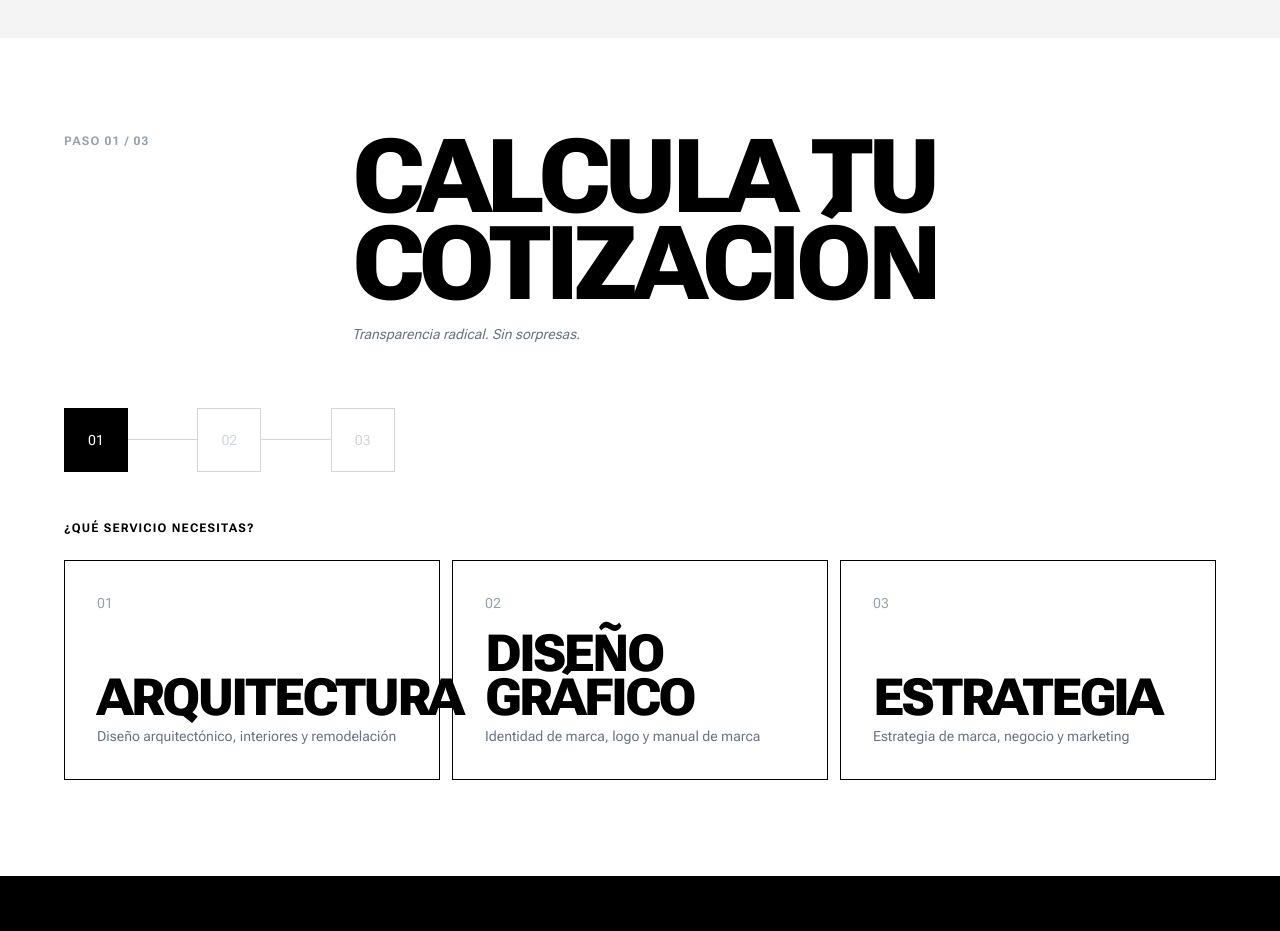
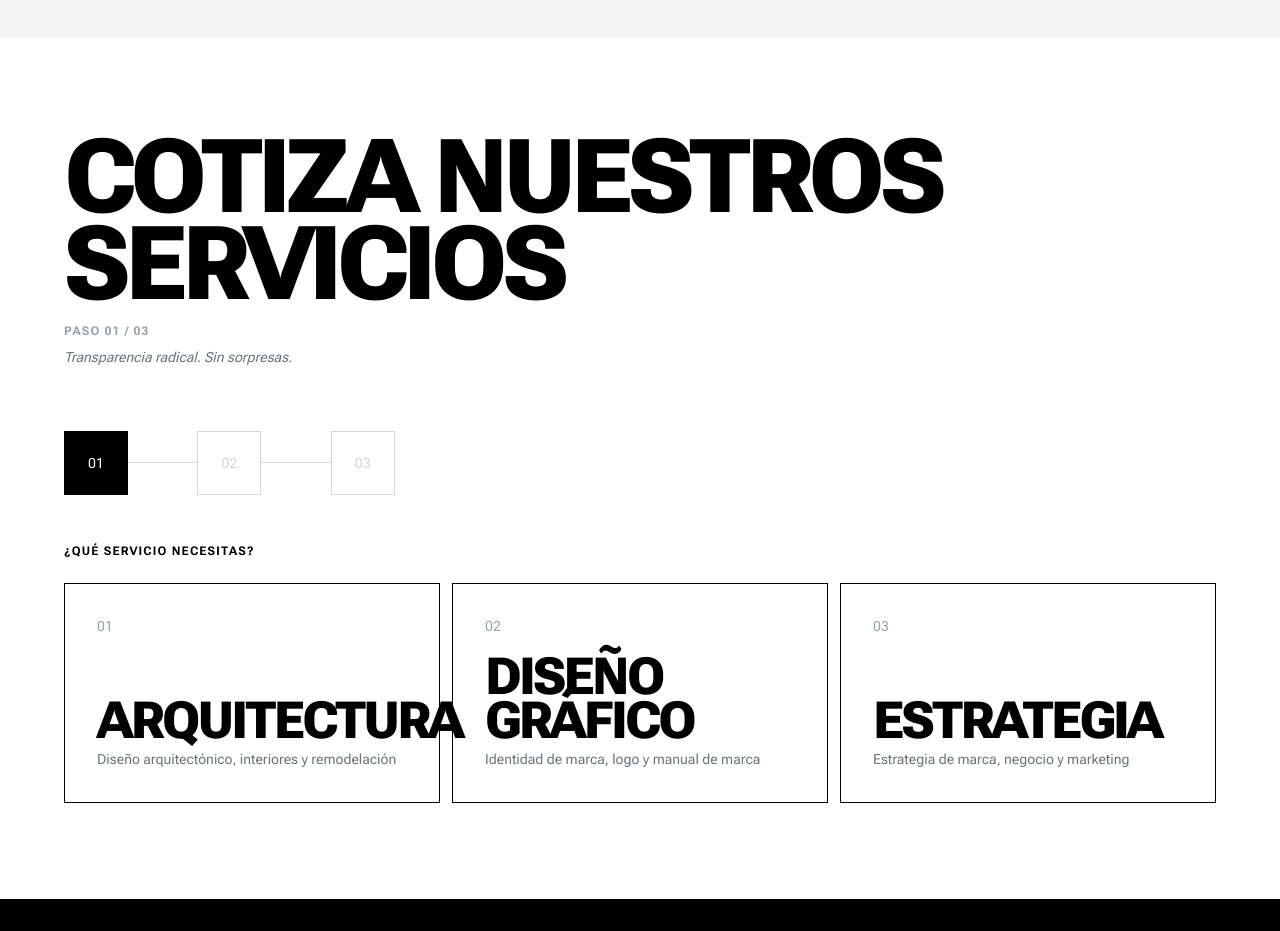
Before and after one commit to danielgz-blip/gosbros, a Next.js app in the folder gosbrosters.com/: page / in a window 1280 px wide. Shown: the part 2060-2991 px from the top of the page. Built offline with nearby package versions, Linux system fonts and the light colour scheme.

Commit message:
style: update quote calculator heading and move step indicator

```diff
--- a/gosbrosters.com/src/components/QuoteCalculator.tsx
+++ b/gosbrosters.com/src/components/QuoteCalculator.tsx
@@ -253,17 +253,17 @@ export default function QuoteCalculator() {
     >
       <div className="max-w-[1800px] mx-auto">
         {/* ---- Header ---- */}
-        <div className="flex flex-col md:flex-row justify-between items-start mb-[var(--spacing-7)] md:mb-[var(--spacing-8)]">
-          <div className="text-xs font-sans uppercase font-bold tracking-widest mb-[var(--spacing-5)] md:mb-0 leading-tight whitespace-pre-line text-gray-400">
-            {t("quote.step")} {step < 4 ? `0${step}` : "03"} / 03
-          </div>
-          <div className="w-full md:w-[75%]">
+        <div className="flex flex-col mb-[var(--spacing-7)] md:mb-[var(--spacing-8)]">
+          <div className="w-full">
             <MaskReveal>
               <h2 className="text-h2 leading-[0.85] font-display font-black tracking-tighter uppercase text-left w-full whitespace-pre-line">
                 {t("quote.heading")}
               </h2>
             </MaskReveal>
-            <p className="mt-[var(--spacing-4)] font-serif italic text-gray-500 text-sm">
+            <div className="text-xs font-sans uppercase font-bold tracking-widest mt-[var(--spacing-4)] mb-[var(--spacing-2)] leading-tight whitespace-pre-line text-gray-400">
+              {t("quote.step")} {step < 4 ? `0${step}` : "03"} / 03
+            </div>
+            <p className="font-serif italic text-gray-500 text-sm">
               {t("quote.subheading")}
             </p>
           </div>
--- a/gosbrosters.com/src/components/translations.ts
+++ b/gosbrosters.com/src/components/translations.ts
@@ -38,7 +38,7 @@ export const translations = {
     },
     // Quote Calculator
     quote: {
-      heading: 'CALCULA TU\nCOTIZACIÓN',
+      heading: 'COTIZA NUESTROS\nSERVICIOS',
       subheading: 'Transparencia radical. Sin sorpresas.',
       step: 'Paso',
       selectService: '¿Qué servicio necesitas?',
```
